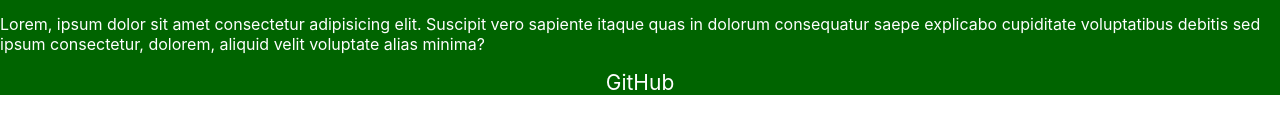
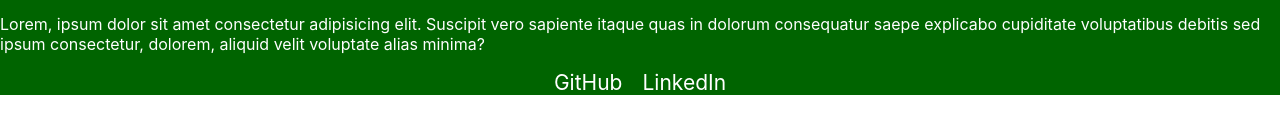
Before and after one commit to Rym25/react-portfolio, a React (Create React App) app: page / in a window 1280 px wide. Shown: the part 274-408 px from the top of the page. Built offline with nearby package versions, Linux system fonts and the light colour scheme.

Commit message:
included linkedIn in footer

```diff
--- a/src/App.css
+++ b/src/App.css
@@ -30,6 +30,7 @@
 a {
   text-decoration: none;
   color: inherit;
+  margin: 0 10px;
 }
 
 .biopic {
--- a/src/component/Footer/index.jsx
+++ b/src/component/Footer/index.jsx
@@ -5,6 +5,8 @@ const Footer = (props) => {
     return (
         <div className="App-footer">
             <a href="https://github.com/Rym25">GitHub</a>
+            <a href="www.linkedin.com/in/ryely-moore-452322a3">LinkedIn</a>
+
         </div>
     );
 };
```
